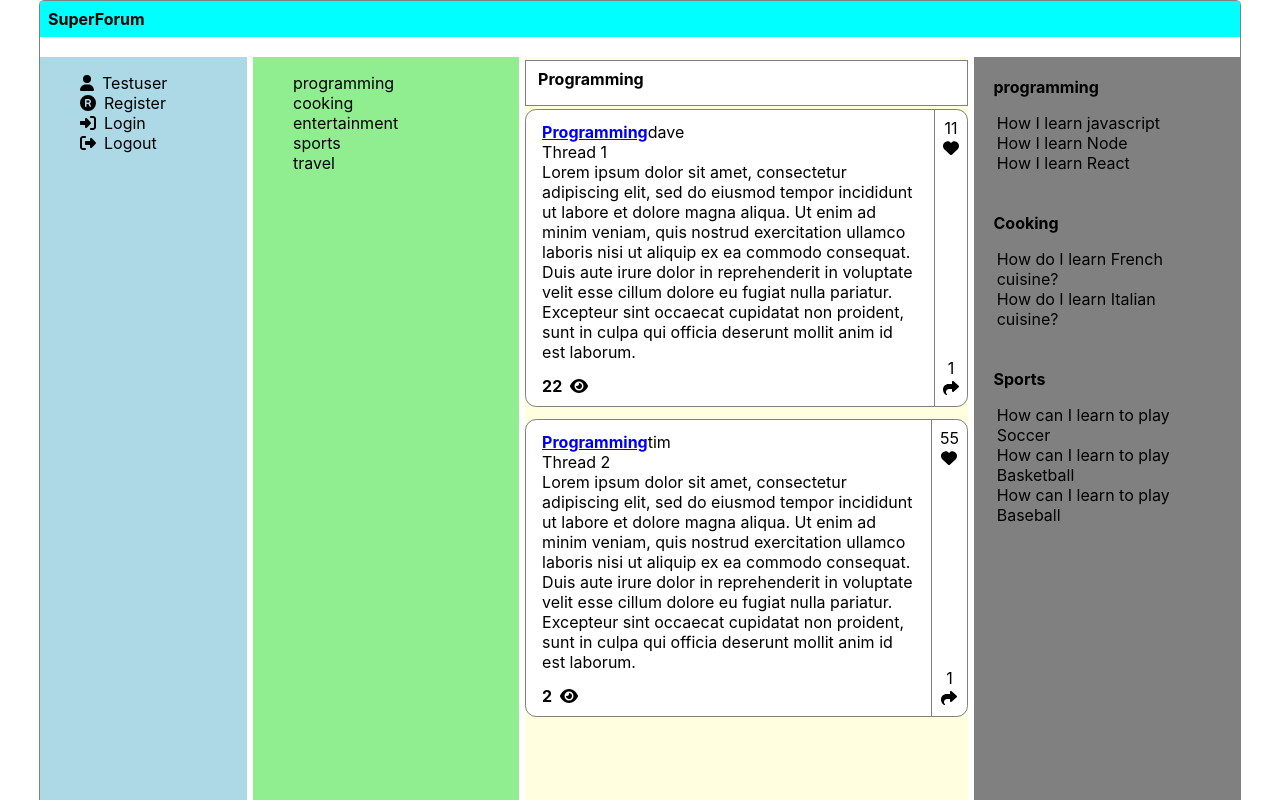
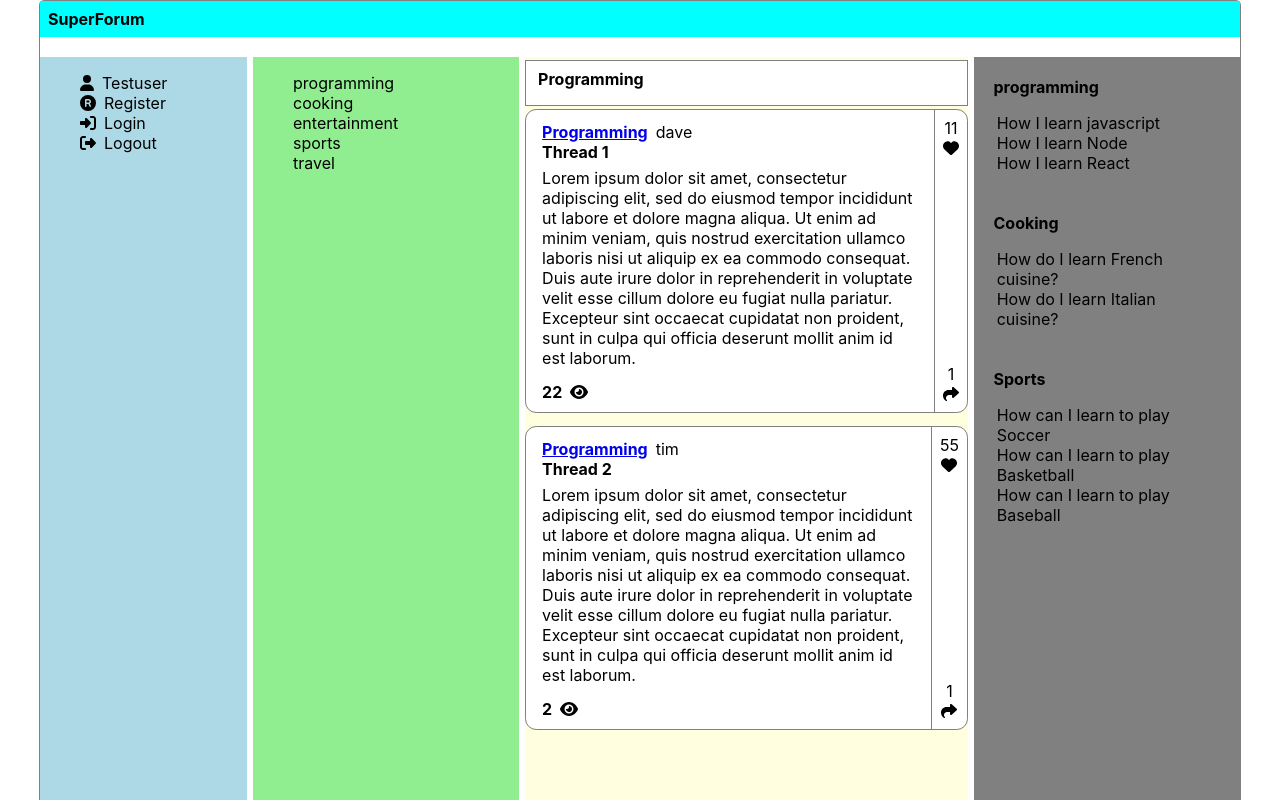
Before and after one commit to tigabum/Forum-Application, a React (Create React App) app: page /categorythreads/1 in a window 1280 px wide. Shown: the top 800 px of the page. Built offline with nearby package versions, Linux system fonts and the light colour scheme.

Commit message:
refactor: changed some styles

```diff
--- a/src/components/areas/Main/ThreadCard.css
+++ b/src/components/areas/Main/ThreadCard.css
@@ -15,6 +15,9 @@
   justify-content: space-between;
   align-items: center;
   padding: 0.5em;
+}
+.title {
+  cursor: pointer;
 }
 .threadcard-body {
   margin-bottom: 0.5em;
--- a/src/components/areas/Main/ThreadCard.tsx
+++ b/src/components/areas/Main/ThreadCard.tsx
@@ -1,6 +1,6 @@
 import React, { FC } from "react";
 import Thread from "../../../models/Thread";
-import { Link } from "react-router-dom";
+import { Link, useHistory } from "react-router-dom";
 import { FontAwesomeIcon } from "@fortawesome/react-fontawesome";
 import { faEye, faReply } from "@fortawesome/free-solid-svg-icons";
 import { useWindowDimensions } from "../../../hooks/useWindowDimensions";
@@ -13,7 +13,13 @@ export interface ThreadCardProps {
 }
 
 const ThreadCard: FC<ThreadCardProps> = ({ thread }) => {
+  const history = useHistory()
   const { width } = useWindowDimensions();
+
+  const showThread = (e:React.MouseEvent<HTMLDivElement>) => {
+    history.push(`/thread/${thread.id}`)
+    console.log("threadid", thread.id)
+  };
 
   const getResponse = (thread: Thread) => {
     if (width < 760) {
@@ -34,12 +40,25 @@ const ThreadCard: FC<ThreadCardProps> = ({ thread }) => {
           <Link to={`/categorythreads/${thread.category.id}`}>
             <strong>{thread?.category.name}</strong>
           </Link>
-          <span className="username-header">{thread.userName}</span>
+          <span className="username-header" style={{ marginLeft: "0.5em" }}>
+            {thread.userName}
+          </span>
         </div>
 
         <div className="question">
-          <div className="title">{thread.title}</div>
-          <div className="threadcard-body">
+          <div
+            className="title"
+            style={{ marginBottom: "0.4em" }}
+            onClick={showThread}
+            data-thread-id={thread.id}
+          >
+            <strong> {thread.title}</strong>
+          </div>
+          <div
+          className="threadcard-body"
+          onClick={showThread}
+          data-thread-id={thread.id}
+          >
             <div>{thread.body}</div>
           </div>
         </div>
```
